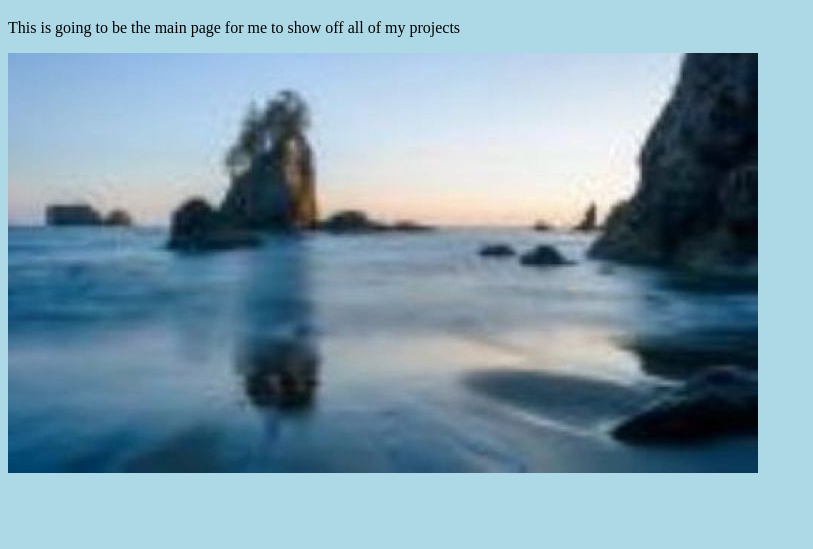
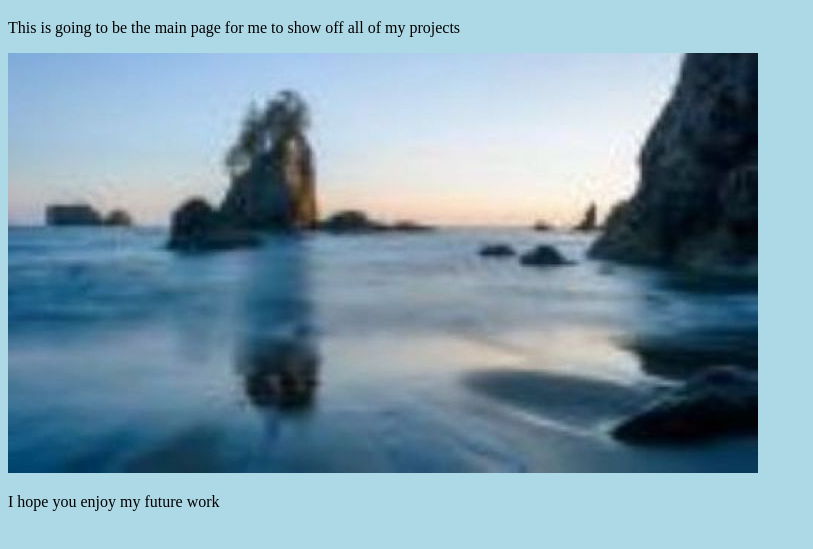
Before and after one commit to tytroupe65-prog/Projects.github.io, a plain HTML site: page Index.html in a window 1280 px wide. Shown: the part 61-610 px from the top of the page, without its empty margins (0-813 px from the left). Drawn offline with Linux system fonts and the light colour scheme.

Commit message:
Update Index.html

```diff
--- a/Index.html
+++ b/Index.html
@@ -8,5 +8,6 @@
         <h1>Coming soon</h1>
         <p>This is going to be the main page for me to show off all of my projects</p>
         <img src="Test.jpg" alt="Testimage">
+        <p>I hope you enjoy my future work</p>
     </body>
 </html>
```
